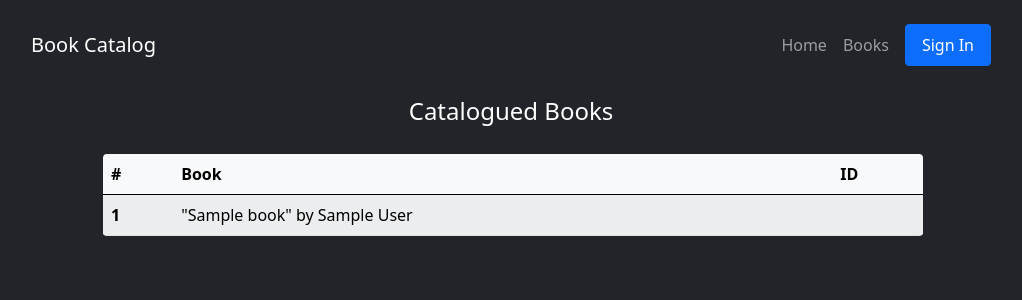
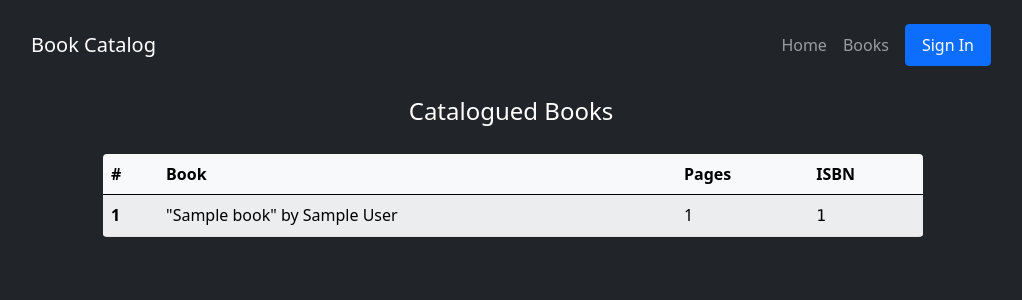
Before and after one commit to jcksnfales/ct_flask_library, a Flask app: page /books in a window 1280 px wide. Shown: the top 300 px of the page, without its empty margins (129-1151 px from the left). Run offline with Flask 2, Linux system fonts and the light colour scheme; tables that the repository leaves empty hold one stand-in row (values such as "Sample post"); some libraries are stand-ins or nearby versions.

Commit message:
Added page count to book list

```diff
--- a/app/templates/booklist.html
+++ b/app/templates/booklist.html
@@ -7,14 +7,16 @@
                 <thead>
                     <th scope="col">#</th>
                     <th scope="col">Book</th>
-                    <th scope="col">ID</th>
+                    <th scope="col">Pages</th>
+                    <th scope="col">ISBN</th>
                 </thead>
                 <tbody>
                     {% for book_num in range(books|length) %}
                     <tr>
                         <th scope="row">{{ book_num + 1 }}</th>
                         <td>{{ books[book_num] }}</td>
-                        <td><samp>{{ books_json[book_num]['id'] }}</samp></td>
+                        <td>{{ books_json[book_num]['page_count'] }}</td>
+                        <td><samp>{{ books_json[book_num]['isbn'] }}</samp></td>
                     </tr>
                     {% endfor %}
                 </tbody>
```
